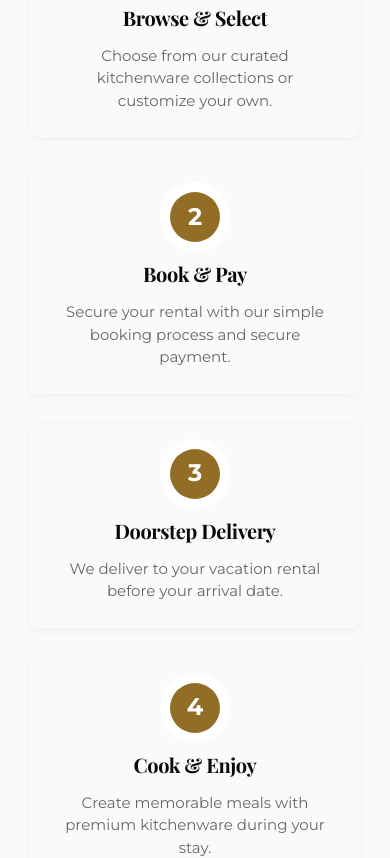
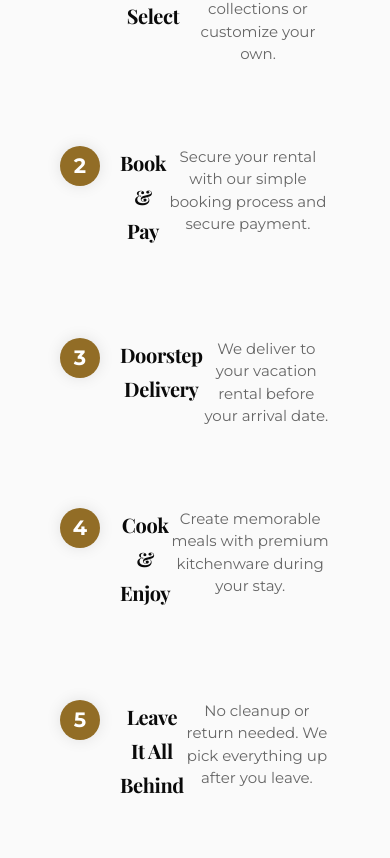
Before and after one commit to jamespheffernan/kitchenlux-website, a React (Vite) app in the folder frontend/: page / in a window 390 px wide. Shown: the part 3669-4527 px from the top of the page. Built offline with nearby package versions, Linux system fonts and the light colour scheme; no server answers.

Commit message:
Complete redesign of process steps with timeline style layout

```diff
--- a/frontend/src/pages/AboutFAQ.css
+++ b/frontend/src/pages/AboutFAQ.css
@@ -155,38 +155,55 @@
 
 /* How It Works */
 .process-steps {
-  padding: 80px 0;
+  padding: 60px 0;
+  background-color: white;
+}
+
+.process-steps .container {
+  max-width: 1000px;
 }
 
 .steps {
+  position: relative;
   display: flex;
-  flex-wrap: wrap;
-  justify-content: center;
-  gap: 15px;
-  width: 100%;
+  flex-direction: column;
   margin: 0 auto;
+  padding: 20px 0;
+}
+
+/* Timeline connection line */
+.steps::before {
+  content: '';
+  position: absolute;
+  top: 0;
+  bottom: 0;
+  left: 24px;
+  width: 4px;
+  background-color: var(--primary);
+  border-radius: 4px;
 }
 
 .step {
-  flex: 0 0 52%;
   display: flex;
-  flex-direction: column;
-  align-items: center;
-  text-align: center;
-  padding: 25px 30px;
-  background-color: var(--light);
-  border-radius: 8px;
-  box-shadow: 0 2px 10px rgba(0, 0, 0, 0.05);
-  transition: transform 0.3s ease;
-  width: 52%;
-  margin-bottom: 15px;
+  align-items: flex-start;
+  margin-bottom: 40px;
+  position: relative;
+  padding-left: 70px;
+  width: calc(100% - 70px);
 }
 
-.step:hover {
-  transform: translateY(-5px);
+.step:last-child {
+  margin-bottom: 0;
+}
+
+.step:hover .step-content {
+  transform: translateX(5px);
 }
 
 .step-number {
+  position: absolute;
+  left: 0;
+  top: 0;
   display: flex;
   align-items: center;
   justify-content: center;
@@ -197,7 +214,29 @@
   color: white;
   font-size: 1.5rem;
   font-weight: bold;
+  z-index: 1;
+  box-shadow: 0 0 15px rgba(0, 0, 0, 0.1);
+}
+
+.step-content {
+  background-color: var(--light);
+  padding: 25px 30px;
+  border-radius: 8px;
+  box-shadow: 0 4px 15px rgba(0, 0, 0, 0.05);
+  width: 100%;
+  transition: transform 0.3s ease;
+}
+
+.step-content h3 {
+  margin-top: 0;
+  color: var(--primary);
+  font-size: 1.4rem;
   margin-bottom: 15px;
+}
+
+.step-content p {
+  margin-bottom: 0;
+  line-height: 1.6;
 }
 
 /* Pricing Cards */
@@ -567,9 +606,26 @@
     grid-template-columns: 1fr;
   }
 
+  .steps::before {
+    left: 20px;
+  }
+
   .step {
-    flex: 0 0 100%;
-    width: 100%;
-    max-width: 500px;
+    padding-left: 60px;
+    width: calc(100% - 60px);
+  }
+
+  .step-number {
+    width: 40px;
+    height: 40px;
+    font-size: 1.3rem;
+  }
+
+  .step-content {
+    padding: 20px;
+  }
+
+  .step-content h3 {
+    font-size: 1.3rem;
   }
 }
--- a/frontend/src/pages/HowItWorksPage.jsx
+++ b/frontend/src/pages/HowItWorksPage.jsx
@@ -16,33 +16,47 @@ const HowItWorksPage = () => {
         </div>
       </section>
 
-      <section className="process-steps" style={{ backgroundColor: 'white', paddingTop: '60px' }}>
+      <section className="process-steps">
         <div className="container">
+          <div className="section-header">
+            <h2>Our Simple Process</h2>
+            <p>Renting premium kitchenware with KitchenLux is effortless</p>
+          </div>
           <div className="steps">
             <div className="step">
               <div className="step-number">1</div>
+              <div className="step-content">
                 <h3>Choose Your Collection</h3>
                 <p>Browse our curated kitchenware collections or build your own custom set with exactly what you need for your vacation cooking plans.</p>
               </div>
+            </div>
             <div className="step">
               <div className="step-number">2</div>
+              <div className="step-content">
                 <h3>Book Online</h3>
                 <p>Enter your vacation dates and rental address. Select any add-ons like specialty items, appliances, or premium spice collections.</p>
               </div>
+            </div>
             <div className="step">
               <div className="step-number">3</div>
+              <div className="step-content">
                 <h3>We Deliver</h3>
                 <p>Your kitchenware arrives in a secure case before your arrival, sanitized, inspected, and ready to use right away.</p>
               </div>
+            </div>
             <div className="step">
               <div className="step-number">4</div>
+              <div className="step-content">
                 <h3>Cook & Enjoy</h3>
                 <p>Prepare delicious meals with professional-grade tools during your entire stay, enhancing your vacation experience.</p>
               </div>
+            </div>
             <div className="step">
               <div className="step-number">5</div>
+              <div className="step-content">
                 <h3>Easy Return</h3>
                 <p>Simply place everything back in the case. We'll pick it up after your departure—no cleaning required!</p>
+              </div>
             </div>
           </div>
         </div>
```
Lines whose indentation alone changed are shown as unchanged.
